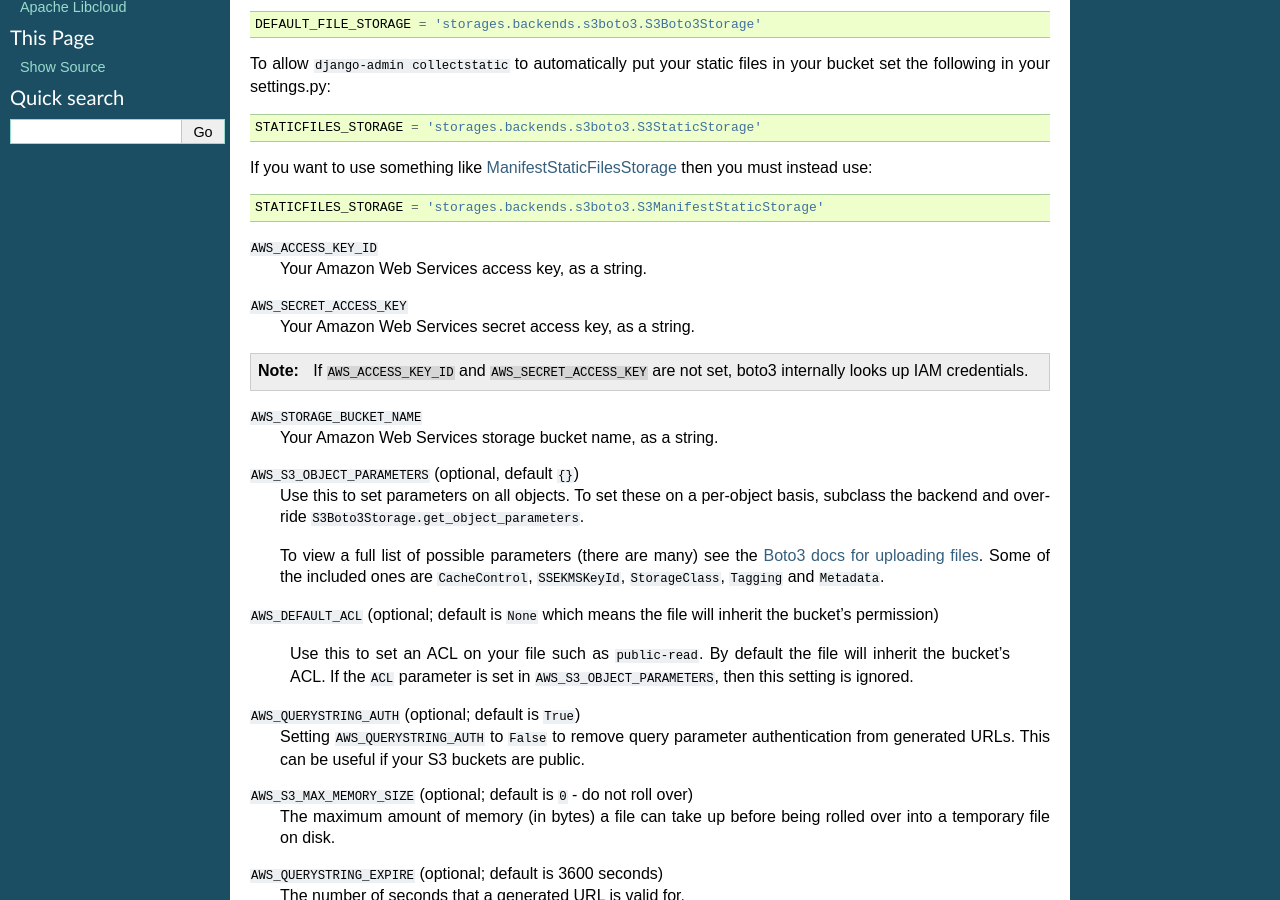
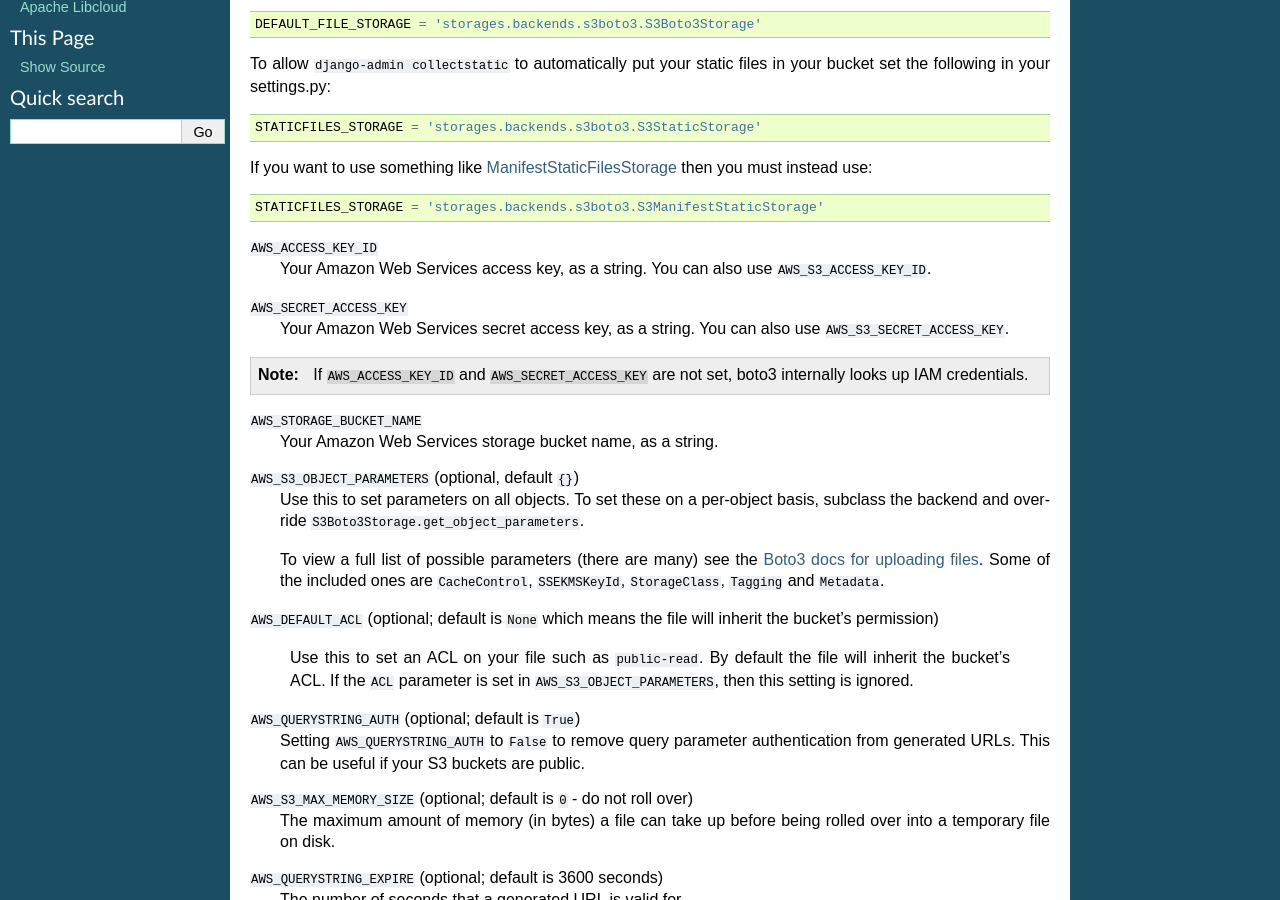
Before and after one commit to jschneier/django-storages, a Sphinx documentation site: the page built from docs/backends/amazon-S3.rst, in a window 1280 px wide and 900 px high, scrolled down 389 px. Built offline with Sphinx 7.4.7, drawn with Linux system fonts in a browser that asks for light colours.

Commit message:
Add AWS_S3_ACCESS_KEY_ID and AWS_S3_SECRET_ACCESS_KEY alternative settings to S3 docs

```diff
--- a/docs/backends/amazon-S3.rst
+++ b/docs/backends/amazon-S3.rst
@@ -29,10 +29,10 @@ If you want to use something like `ManifestStaticFilesStorage`_ then you must in
     STATICFILES_STORAGE = 'storages.backends.s3boto3.S3ManifestStaticStorage'
 
 ``AWS_ACCESS_KEY_ID``
-    Your Amazon Web Services access key, as a string.
+    Your Amazon Web Services access key, as a string. You can also use ``AWS_S3_ACCESS_KEY_ID``.
 
 ``AWS_SECRET_ACCESS_KEY``
-    Your Amazon Web Services secret access key, as a string.
+    Your Amazon Web Services secret access key, as a string. You can also use ``AWS_S3_SECRET_ACCESS_KEY``.
 
 .. note::
 
```
